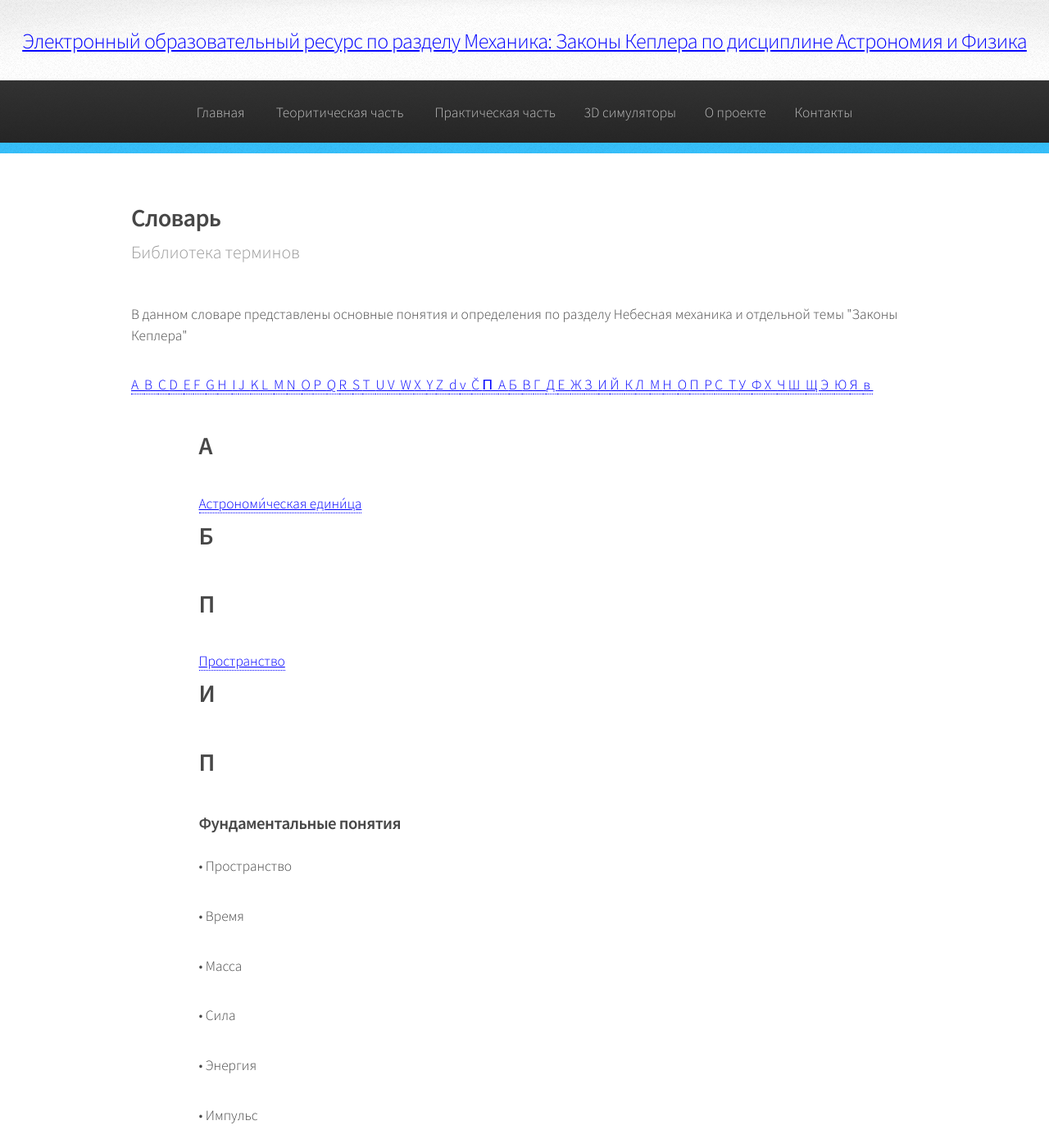
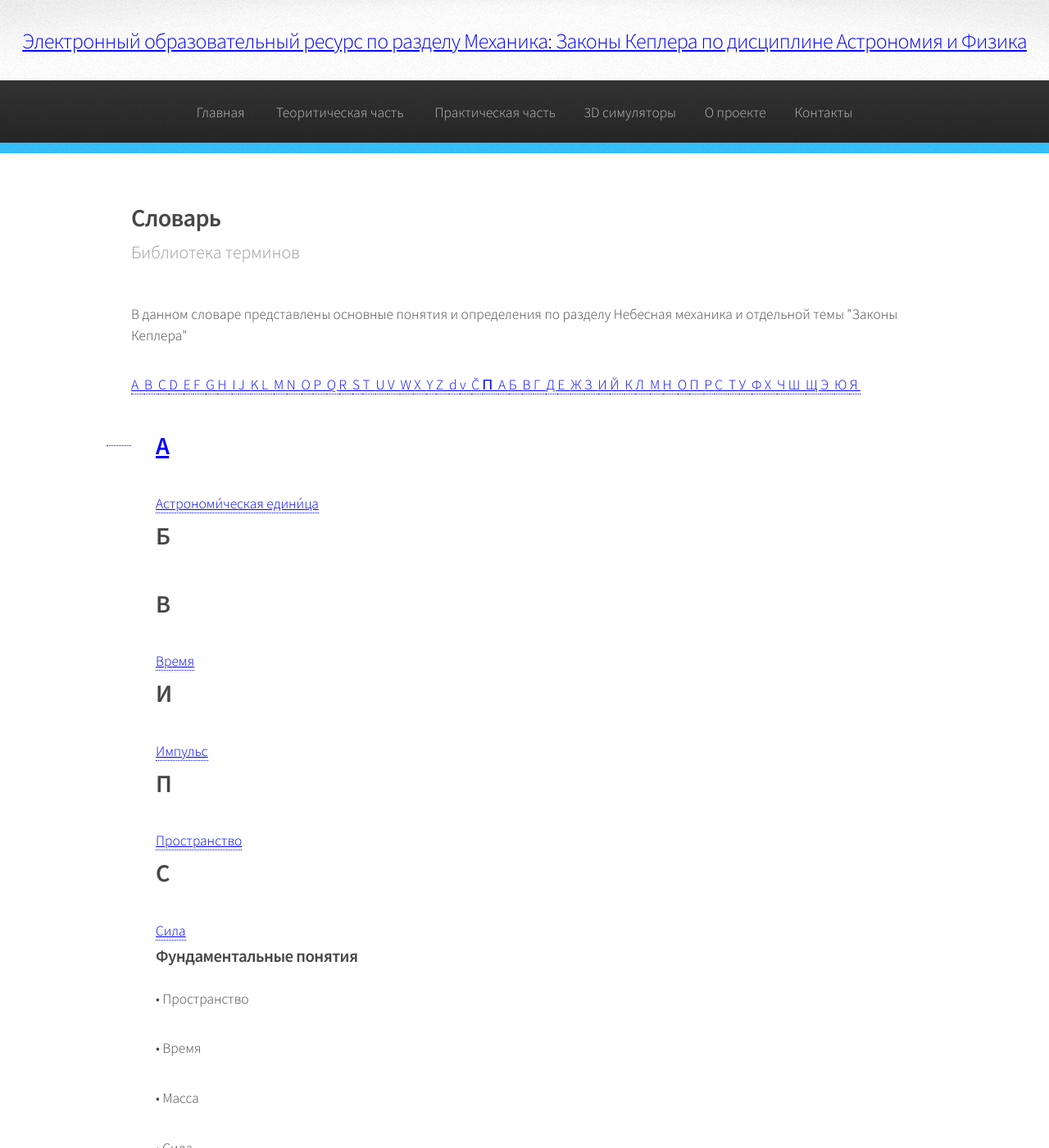
Before and after one commit to VlPop/VlPop.github.io, a Jekyll site: the page built from 1T-Slovar.html, in a window 1280 px wide and 1400 px high. Shown: the whole window at 82% size. Built offline with Jekyll 4.4.1, drawn with Linux system fonts in a browser that asks for light colours.

Commit message:
Update 1T-Slovar.html

```diff
--- a/1T-Slovar.html
+++ b/1T-Slovar.html
@@ -50,32 +50,35 @@ layout: default
 						</a></span><span><a href="#Ч">Ч&nbsp;</a></span><span><a href="#Ш">Ш&nbsp;
 						</a></span><span><a href="#Щ">Щ&nbsp;</a></span><span><a href="#Э">Э&nbsp;
 						</a></span><span><a href="#Ю">Ю&nbsp;</a></span><span><a href="#Я">Я&nbsp;
-						</a></span><span><a href="#в">в&nbsp;</a></span></p>
 
 						<div class="row" id="">
 						      <div class="1u"><br /></div>
 						      <div class="10u alphabet-columns">
 							<div class="multi-column">
 							  <ul>
-
 							     	<li>
 								<h2 id="А">А</h2>
 								<ul><!-- route =  -->
-
 						<li><a href="/Slovar_Astro_ed">Астрономи́ческая едини́ца</a></li><!-- route =  -->
 								<li>
 								<h2 id="Б">Б</h2>
 								<ul><!-- route =  -->
 								<li>
-								<h2 id="В">П</h2>
+								<h2 id="В">В</h2>
 								<ul><!-- route =  -->
-						<li><a href="/Slovar_Astro_ed">Пространство</a></li><!-- route =  -->
+						<li><a href="/Slovar_T">Время</a></li><!-- route =  -->
 								<li>
 								<h2 id="И">И</h2>
 								<ul><!-- route =  -->
+						<li><a href="/Slovar_I">Импульс</a></li><!-- route =  -->
 								<li>
 								<h2 id="П">П</h2>
 								<ul><!-- route =  -->
+						<li><a href="/Slovar_P">Пространство</a></li><!-- route =  -->
+								<li>
+								<h2 id="C">C</h2>
+								<ul><!-- route =  -->
+						<li><a href="/Slovar_F">Сила</a></li><!-- route =  -->
 
 						<h3>Фундаментальные понятия</h3>
 
```
